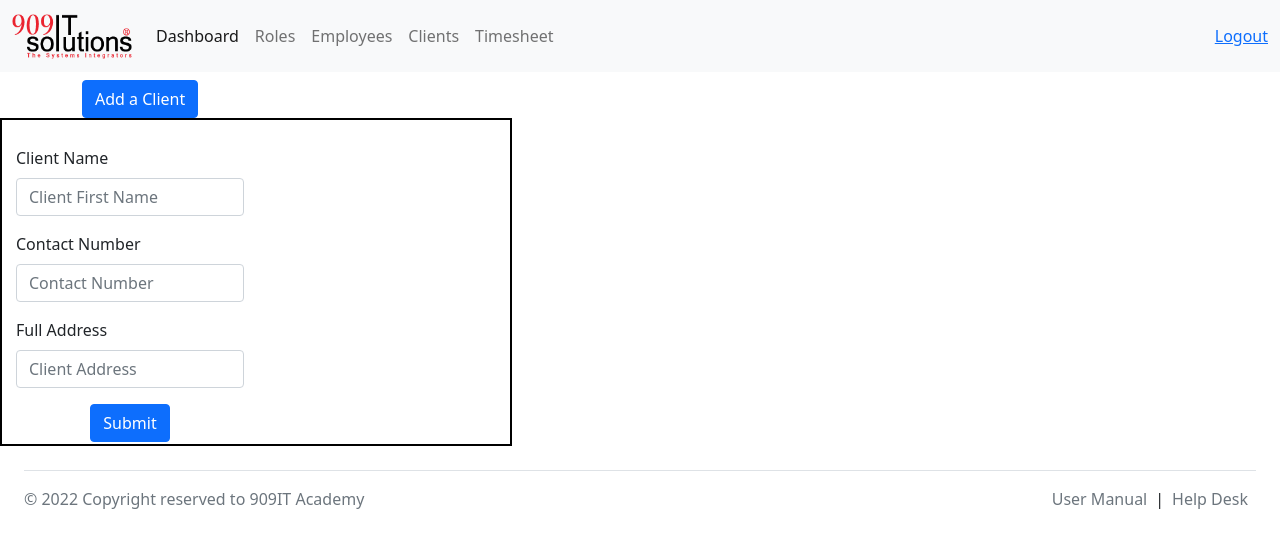
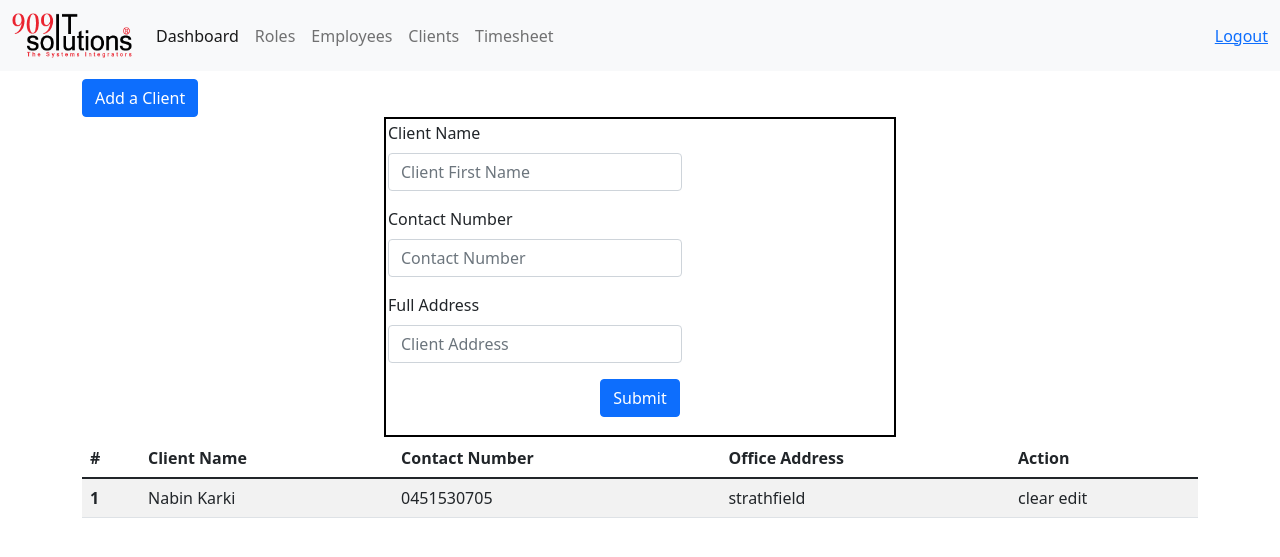
Before and after one commit to 909-IT-Academy/officeApplication, a PHP site: page /clients.php in a window 1280 px wide. Shown: the top 557 px of the page. Run offline with PHP 8.4, Linux system fonts and the light colour scheme; some libraries are stand-ins or nearby versions.

Commit message:
work gone to vain

```diff
--- a/Views/clientForm.php
+++ b/Views/clientForm.php
@@ -1,16 +1,13 @@
-<div class="container mt-4">
-    <div class="row">
-        <div class="col-md-6 col-md-2-offset">
 <form action="" method="post">
-                <div class="mb-3">
+    <div class="mb-3 col-sm-7">
         <label for="role_Name" class="form-label">Client Name</label>
         <input type="text" class="form-control" name="role_Name" value="" placeholder="Client First Name">
     </div>
-                <div class="mb-3">
+    <div class="mb-3 col-sm-7">
         <label for="client_Contact" class="form-label">Contact Number</label>
         <input type="number" class="form-control" name="client_Contact" placeholder="Contact Number" value="">
     </div>
-                <div class="mb-3">
+    <div class="mb-3 col-sm-7">
         <label for="client_Address" class="form-label">Full Address</label>
         <input type="text" class="form-control" name="client_Address" placeholder="Client Address" value="">
     </div>
@@ -18,6 +15,3 @@
         <button type="submit" class="btn btn-primary">Submit</button>
     </div>
 </form>
-        </div>
-    </div>
-</div>
--- a/Views/clientTable.php
+++ b/Views/clientTable.php
@@ -0,0 +1,18 @@
+<table class="table table-striped">
+    <thead>
+        <tr>
+            <th scope="col"> # </th>
+            <th scope="col"> Client Name </th>
+            <th scope="col"> Contact Number </th>
+            <th scope="col"> Office Address </th>
+            <th scope="col"> Action </th>
+        </tr>
+    </thead>
+    <tbody>
+     <th scope="row"> 1 </th>
+     <td> Nabin Karki</td>
+     <td> 0451530705 </td>
+     <td> strathfield </td>
+     <td>clear edit </td>
+    </tbody>
+</table>
--- a/clients.php
+++ b/clients.php
@@ -1,6 +1,3 @@
-<?php include('phpScript.php') ?>
-<!DOCTYPE html>
-<html lang="en">
 <head>
     <meta charset="UTF-8">
     <meta http-equiv="X-UA-Compatible" content="IE=edge">
@@ -15,12 +12,18 @@
     <script src="dist/jquery.validate.js"></script>
     <script src="https://kit.fontawesome.com/70c966dfe1.js" crossorigin="anonymous"></script>
 </head>
+
 <body>
     <?php include('views/navbar.php') ?>
     <?php include('views/addClientBtn.php') ?>
-    <div class="clientForm">
-    <?php include('views/clientForm.php') ?>
+    <div class=" container clientForm ">
+        <?php include('views/clientForm.php') ?>
     </div>
-    <?php include('views/footer.php') ?>
+
+    <div class="container">
+        <?php include('views/clientTable.php') ?>
+    </div>
+
 </body>
+
 </html>
--- a/css/style.css
+++ b/css/style.css
@@ -16,3 +16,15 @@
   padding: 2px;
   margin-bottom: 2px;
 }
+
+/* Chrome, Safari, Edge, Opera */
+input::-webkit-outer-spin-button,
+input::-webkit-inner-spin-button {
+  -webkit-appearance: none;
+  margin: 0;
+}
+
+/* Firefox */
+input[type=number] {
+  -moz-appearance: textfield;
+}
```
Also changed, not shown: Model/Client.php (+41 -8 lines). Lines whose indentation alone changed are shown as unchanged.
